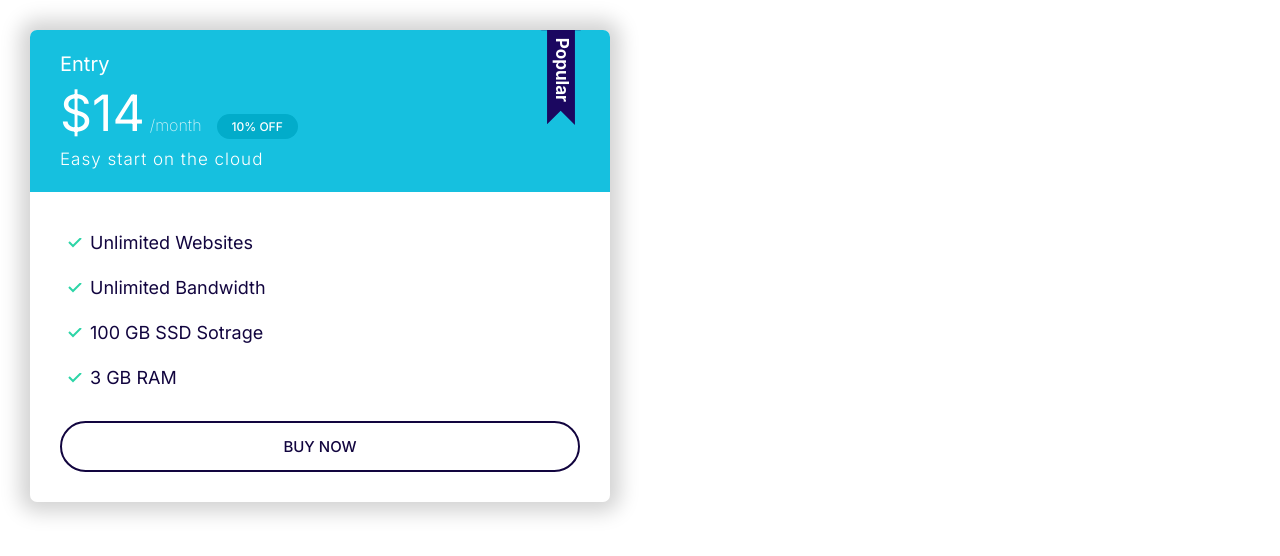
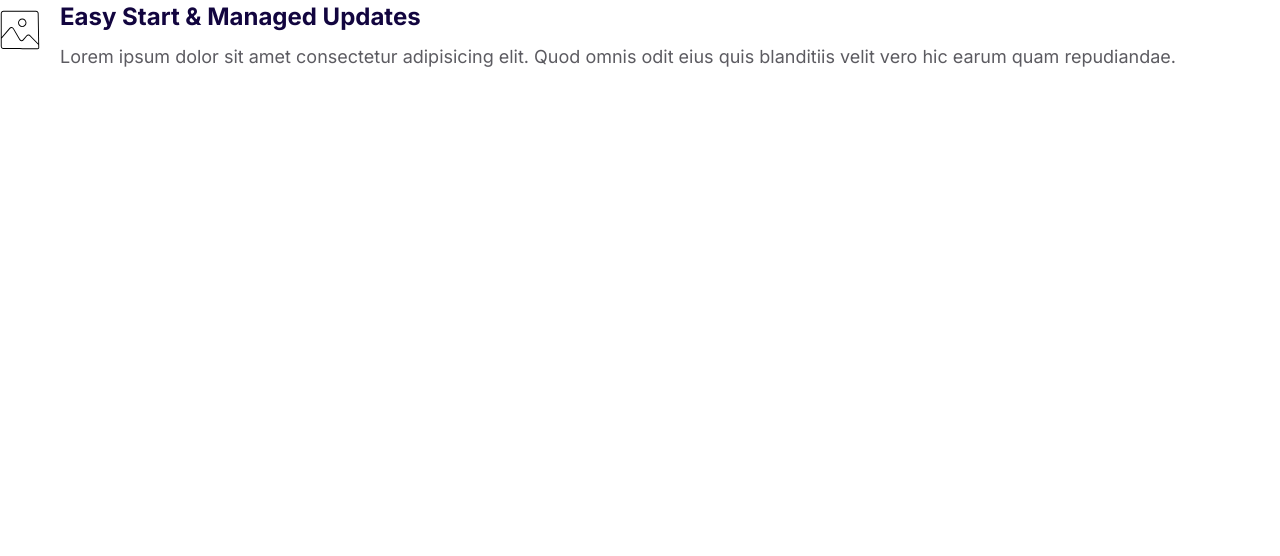
Before and after one commit to GarouTheMonsterHunter/Mahdify, a plain HTML site: page index.html in a window 1280 px wide. Drawn offline with Linux system fonts and the light colour scheme.

Commit message:
media object

```diff
--- a/CSS/Styles.css
+++ b/CSS/Styles.css
@@ -377,3 +377,21 @@ a {
         font-size: 1.7rem;
     }
 }
+
+/* MEDIA */
+
+.media {
+    display: flex;
+}
+
+.media__title {
+    margin-top: 0;
+}
+
+.media__body {
+    margin: 0 2rem;
+}
+
+.media__image {
+    margin-top: 1rem;
+}
--- a/index.html
+++ b/index.html
@@ -14,26 +14,18 @@
     <link rel="stylesheet" href="/CSS/Styles.css" />
   </head>
   <body>
-    <div style="width: 50%; padding: 3rem">
-      <div class="plan plan--popular">
-        <div class="card card--secondary">
-          <header class="card__header">
-            <h3 class="plan__name">Entry</h3>
-            <span class="plan__price">$14</span>
-            <span class="plan__billing-cycle">/month</span>
-            <span class="badge badge--secondary badge--small">10% OFF</span>
-            <span class="plan__description">Easy start on the cloud</span>
-          </header>
-          <div class="card__body">
-            <ul class="list list--tick">
-              <li class="list__item">Unlimited Websites</li>
-              <li class="list__item">Unlimited Bandwidth</li>
-              <li class="list__item">100 GB SSD Sotrage</li>
-              <li class="list__item">3 GB RAM</li>
-            </ul>
-            <button class="btn btn--outline btn--block">Buy Now</button>
-          </div>
-        </div>
+    <div class="media">
+      <div class="media__image">
+        <svg class="icon icon--primary">
+          <use xlink:href="/images/sprite.svg#snap"></use>
+        </svg>
+      </div>
+      <div class="media__body">
+        <h3 class="media__title">Easy Start & Managed Updates</h3>
+        <p>
+          Lorem ipsum dolor sit amet consectetur adipisicing elit. Quod omnis
+          odit eius quis blanditiis velit vero hic earum quam repudiandae.
+        </p>
       </div>
     </div>
   </body>
```
Also changed, not shown: components/media object.html (added, +14 -0 lines).
